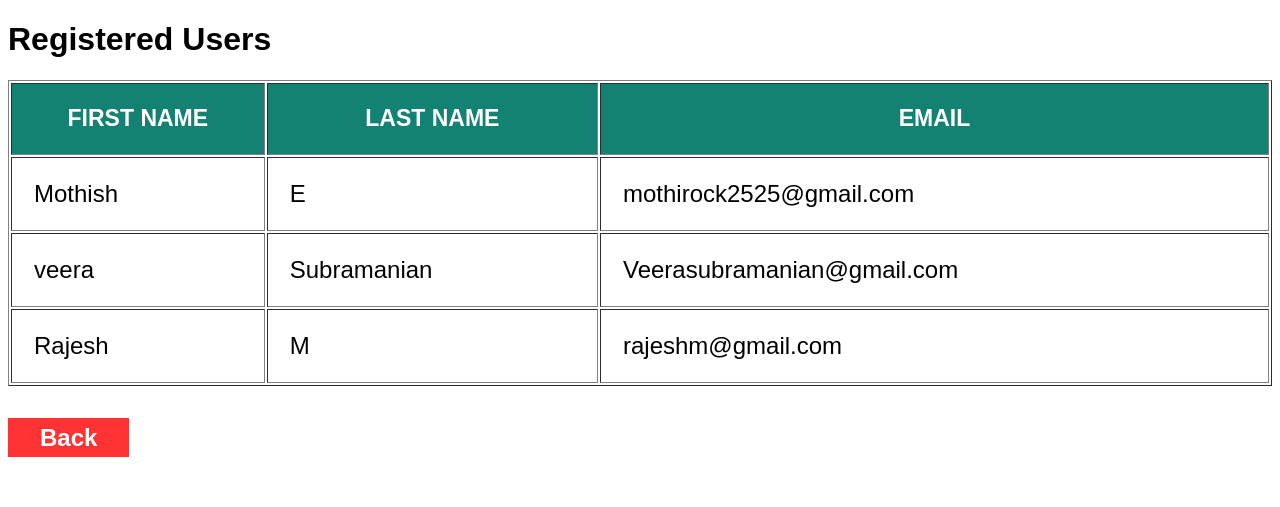
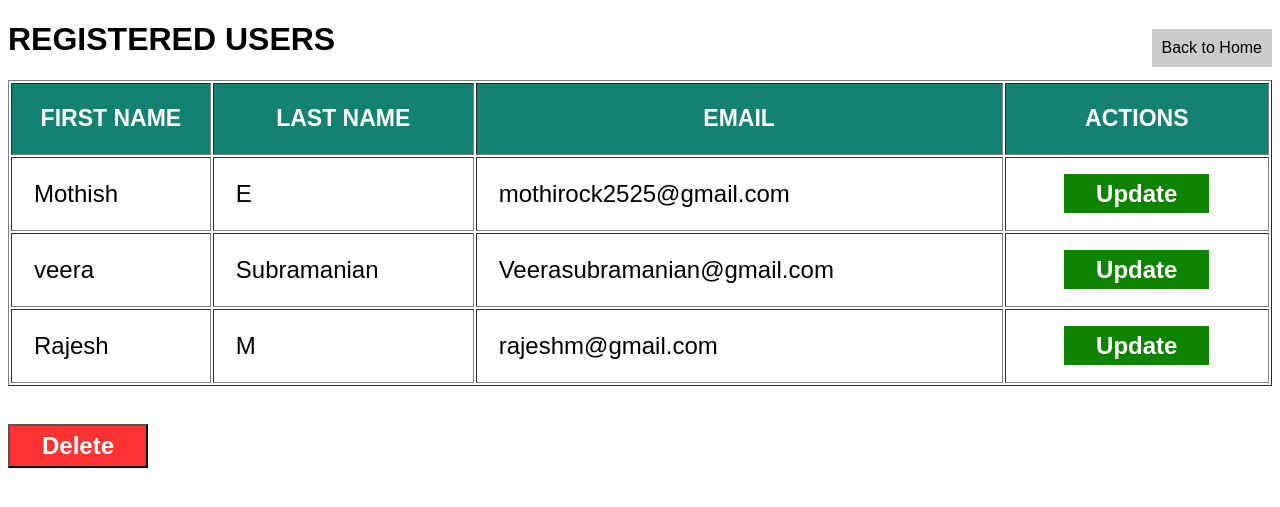
Before and after one commit to Mothish/UserDb, a Django app: page /get_data/ in a window 1280 px wide. Shown: the top 507 px of the page. Run offline with Django 5.2, Linux system fonts and the light colour scheme; data comes from the database, SQL or seed files in the repository; both versions use the stored data as it was after the commit.

Commit message:
delete and update modules included

```diff
--- a/user_info_project/static/style.css
+++ b/user_info_project/static/style.css
@@ -7,7 +7,7 @@ body.home-body {
 body {
     font-family: sans-serif;
 }
-  .inner-form {
+  .inner-form, .update-userdata {
 
     max-width: 600px;
     background: #f1f1f1;
@@ -20,7 +20,7 @@ body {
     text-transform: uppercase;
     padding: 0px 0px 20px 0px;
 }
-.inner-form input {
+.inner-form input , .update-userdata input{
   font-size: 20px;
     width: 100%;
     border: 1px solid #c1c1c1;
@@ -54,7 +54,7 @@ body {
     font-size: 24px;
     padding: 22px;
 }
-.inner-userdata a {
+.deletd-btn {
     background: #ff3333;
     font-size: 24px;
     padding: 6px 32px;
@@ -63,4 +63,31 @@ body {
     color: #fff;
     font-weight: 700;
     text-decoration: none;
+    cursor: pointer;
 }
+.update-btn, .update-user{
+    background: #0e8401;
+    font-size: 24px;
+    padding: 6px 32px;
+    color: #fff;
+    font-weight: 700;
+    text-decoration: none;
+}
+.update-td{
+    text-align: center;
+}
+a.back-cls {
+    text-decoration: none;
+    background: #ccc;
+    padding: 10px;
+    position: absolute;
+    right: 0px;
+    top: 8px;
+    color: #000;
+}
+.inner-userdata {
+    position: relative;
+}
+button {
+    cursor: pointer;
+}
--- a/user_info_project/templates/data_list.html
+++ b/user_info_project/templates/data_list.html
@@ -5,44 +5,85 @@
   <meta charset="UTF-8">
   <meta name="viewport" content="width=device-width, initial-scale=1.0">
   <title>Data List</title>
-  {% load static %}
   <link rel="stylesheet" href="{% static 'style.css' %}">
-
 </head>
 <body>
   <div class="main">
     <div class="userdata-section">
       <div class="inner-userdata">
 
+        <h1>REGISTERED USERS</h1>
 
-  <h1>Registered Users</h1>
+        <form method="POST" action="{% url 'delete_users' %}" id="deleteForm">
+          {% csrf_token %}
+
+
+          <a class="back-cls" href="/">Back to Home</a>
           <table border="1">
             <thead>
               <tr>
+                <th style="display: none;" class="checkbox-header">Select</th>
                 <th>First Name</th>
                 <th>Last Name</th>
                 <th>Email</th>
+                <th>Actions</th>
               </tr>
             </thead>
             <tbody>
               {% for user in data %}
               <tr>
+                <td style="display: none;" class="checkbox-cell">
+                  <input type="checkbox" name="delete_ids" value="{{ user.id }}" class="deleteCheckbox">
+                </td>
                 <td>{{ user.first_name }}</td>
                 <td>{{ user.last_name }}</td>
                 <td>{{ user.email }}</td>
+                <td class="update-td">
+                  <a href="{% url 'update_user' user.id %}" class="update-btn">Update</a> <!-- Update Button -->
+                </td>
               </tr>
               {% empty %}
               <tr>
-        <td colspan="3">No data available</td>
+                <td colspan="5">No data available</td>
               </tr>
               {% endfor %}
             </tbody>
           </table>
-  <a href="/">Back</a>
+          <button class="deletd-btn" type="submit" id="confirmDelete" style="display: none;">Confirm Delete</button>
+        </form>
+         <!-- Delete Button -->
+         <button class="deletd-btn" id="showDeleteOptions">Delete</button>
+
+
+
+
+
+
+
+      </div>
+    </div>
   </div>
 
-</div>
+  <script>
+    document.getElementById("showDeleteOptions").addEventListener("click", function () {
+        let checkboxes = document.querySelectorAll(".deleteCheckbox");
+        let confirmDelete = document.getElementById("confirmDelete");
+        let checkboxCells = document.querySelectorAll(".checkbox-cell");
+        let checkboxHeader = document.querySelector(".checkbox-header");
 
-</div>
+        checkboxes.forEach(checkbox => {
+            checkbox.style.display = "inline";
+        });
+
+        checkboxCells.forEach(cell => {
+            cell.style.display = "table-cell";
+        });
+
+        checkboxHeader.style.display = "table-cell";
+        confirmDelete.style.display = "inline";
+        this.style.display = "none";
+    });
+  </script>
+
 </body>
 </html>
--- a/user_info_project/user_info_app/urls.py
+++ b/user_info_project/user_info_app/urls.py
@@ -10,6 +10,8 @@ urlpatterns = [
     path('user_info/', views.user_info_view, name='user_info'),  # User info form page
     path('profile/', views.profile, name='profile'),  # Profile page
     path('admin/', admin.site.urls),
+    path('delete/', views.delete_users, name='delete_users'),
+    path('update/<int:user_id>/', views.update_user, name='update_user'),
     #path('', include('user_info_app.urls')),
     #path('data-list/', views.data_list_view, name='data_list'),
 
--- a/user_info_project/user_info_app/views.py
+++ b/user_info_project/user_info_app/views.py
@@ -1,24 +1,10 @@
+# Create your views here.
+from django.shortcuts import get_object_or_404, render, redirect
 
-# Create your views here.
-from django.shortcuts import render, redirect
 from .forms import UserInfoForm
 from django.http import HttpResponse
 from .models import UserInfo
-
-
-''''def user_info_view(request):
-    if request.method == 'POST':
-        form = UserInfoForm(request.POST)
-        if form.is_valid():
-            form.save()
-            print("Form saved successfully")
-            return redirect('success')  # Redirect to a success page after form submission
-        else:
-            print("Form is invalid:", form.errors)
-    else:
-        form = UserInfoForm()
-
-    return render(request, 'user_info_form.html', {'form': form})'''
+from django.views.decorators.csrf import csrf_exempt
 
 def user_info_view(request):
     print("View accessed!")  # Check if the view is hit
@@ -35,26 +21,39 @@ def user_info_view(request):
         form = UserInfoForm()
         print("GET request detected, showing the form.")
 
-    #return render(request, 'user_info_form.html', {'form': form})
     return render(request, 'index.html', {'form': form})
 
-
-
 def home(request):
-    return render(request=request,template_name='index.html')
+    return render(request=request, template_name='index.html')
 
 def profile(request):
     return HttpResponse("User Profile Page")
 
 def get_data(request):
     data = UserInfo.objects.all()  # Fetch all user records
-    print("data: ",data)
+    print("data: ", data)
     return render(request=request, template_name='data_list.html', context={'data': data})
 
 def style(request):
-    return render(request,'style.css')
-# def data_list_view(request):
-#     # Logic to display list
-#     user = UserInfo.objects.all()
-#     print(user)
-#     return render(request, template_name='data_list.html',context={'data':user})
+    return render(request, 'style.css')
+
+@csrf_exempt
+def delete_users(request):
+    if request.method == "POST":
+        user_ids = request.POST.getlist("delete_ids")  # Get selected user IDs
+        if user_ids:  # Ensure at least one checkbox is selected
+            UserInfo.objects.filter(id__in=user_ids).delete()
+    return redirect("get_data")  # Redirect back to data list page
+
+def update_user(request, user_id):
+    user = get_object_or_404(UserInfo, id=user_id)  # Fetch user by ID
+
+    if request.method == "POST":
+        form = UserInfoForm(request.POST, instance=user)  # Populate form with existing data
+        if form.is_valid():
+            form.save()
+            return redirect("get_data")  # Redirect back to user list after updating
+    else:
+        form = UserInfoForm(instance=user)  # Pre-fill form with user data
+
+    return render(request, "update_user.html", {"form": form, "user": user})
```
Also changed, not shown: user_info_project/templates/update_user.html (added, +26 -0 lines), user_info_project/db.sqlite3. Lines whose indentation alone changed are shown as unchanged.
